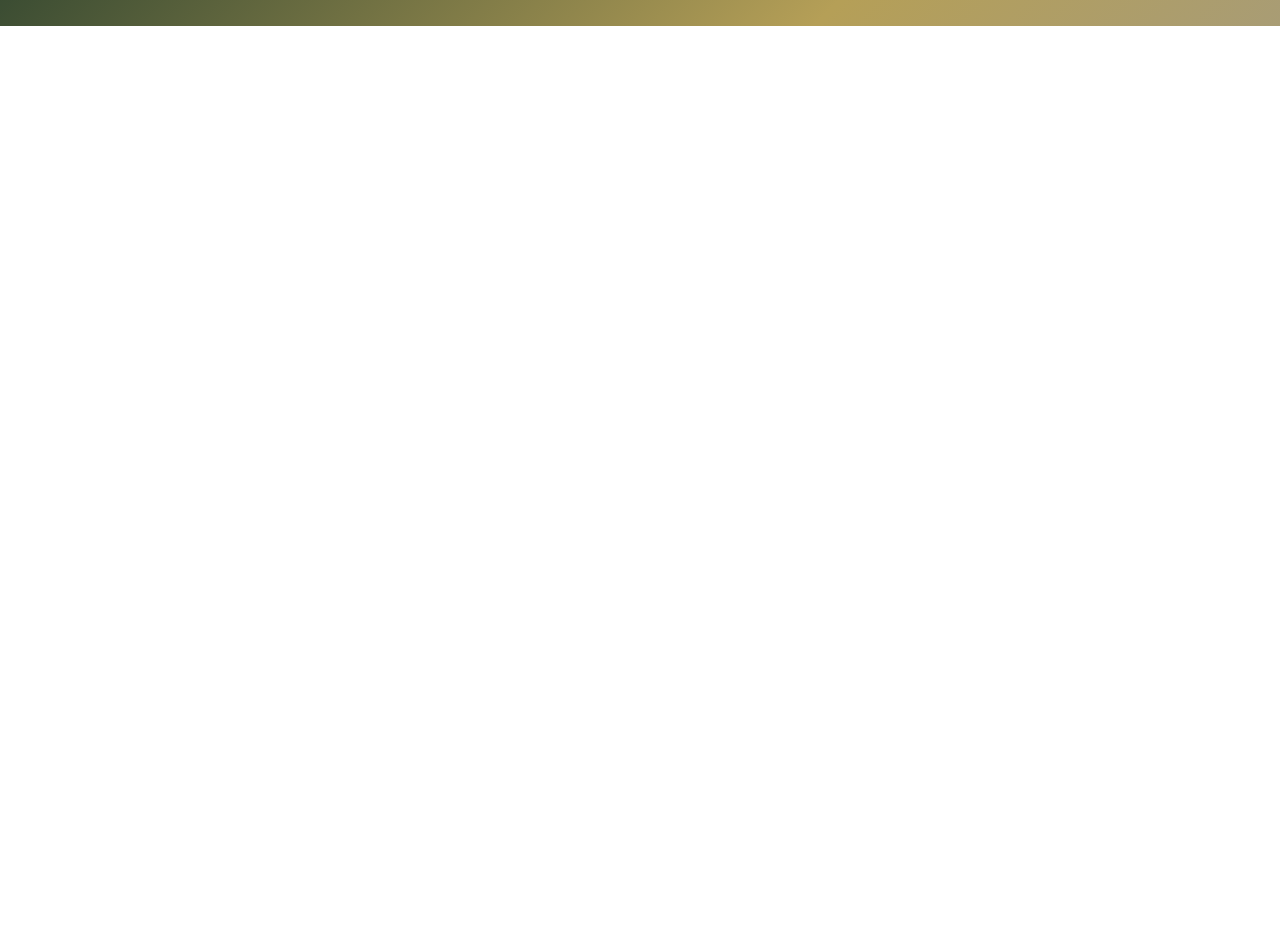
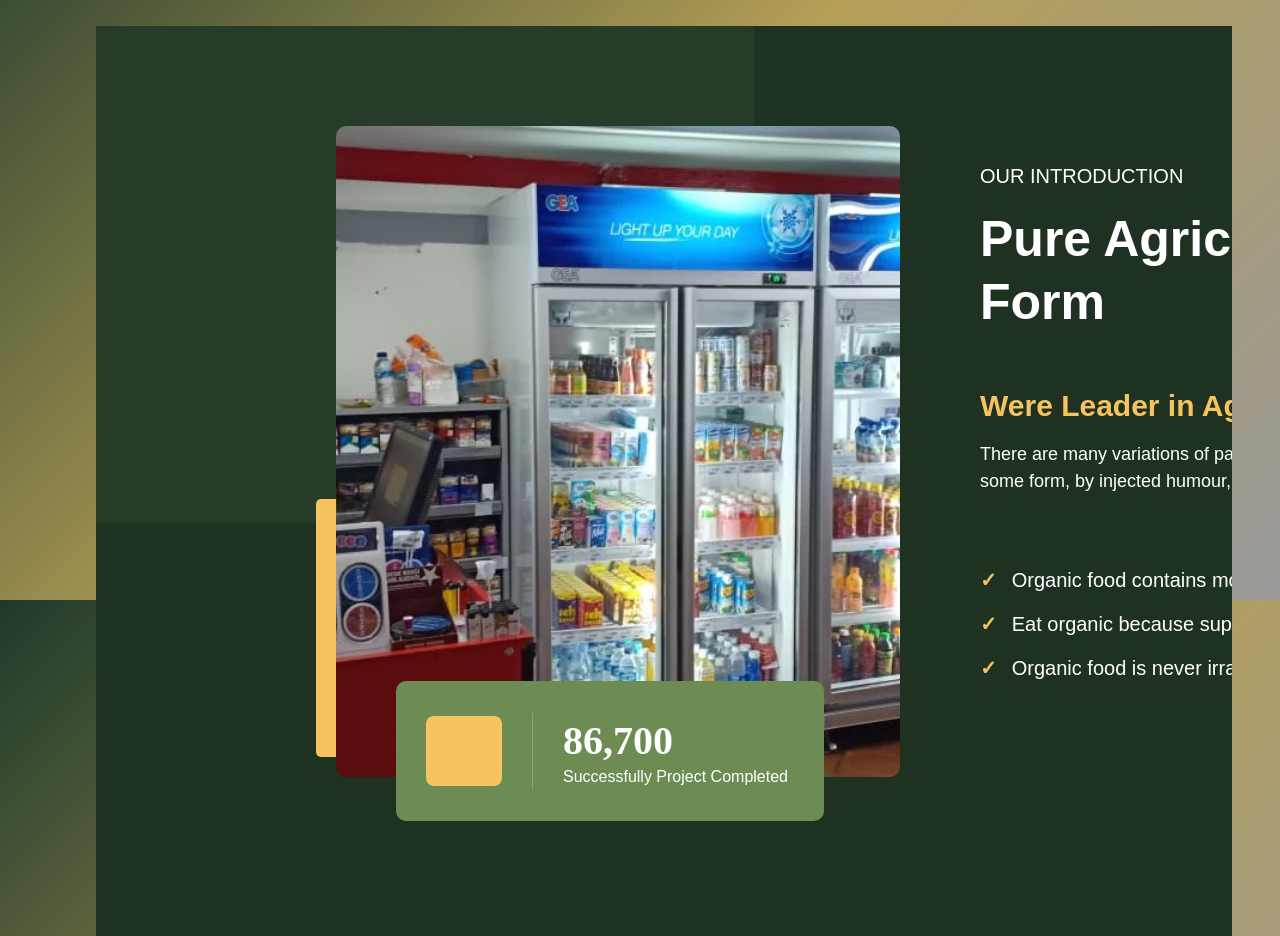
Before and after one commit to Shacio21/MERNKOPEG, a React (Vite) app in the folder client/: page / in a window 1280 px wide. Shown: the part 1000-1936 px from the top of the page. Before the commit the page ends 1026 px from the top, so only its background shows below. Built offline with nearby package versions, Linux system fonts and the light colour scheme.

Commit message:
information testing

```diff
--- /dev/null
+++ b/client/src/components/landingpage/InformationSection.tsx
@@ -0,0 +1,49 @@
+import React from "react";
+import "../../style/landingpage.css";
+import image6 from "../../assets/backgroundhero.webp"; // ganti dengan path gambar yang sesuai
+
+const InformationSection: React.FC = () => {
+  return (
+    <section className="intro-section">
+      <div className="intro-left-bg"></div>
+      <div className="intro-yellow-bar"></div>
+
+      <div className="intro-image-container">
+        <img src={image6} alt="Organic Farming" className="intro-image" />
+
+        <div className="project-card">
+          <div className="project-icon"></div>
+          <div className="project-line"></div>
+          <div className="project-text">
+            <h2>86,700</h2>
+            <p>Successfully Project Completed</p>
+          </div>
+        </div>
+      </div>
+
+      <div className="intro-text">
+        <div className="intro-title">
+          <p className="intro-sub">OUR INTRODUCTION</p>
+          <h1>Pure Agriculture and Organic Form</h1>
+        </div>
+
+        <div className="intro-desc">
+          <h3>Were Leader in Agriculture Market</h3>
+          <p>
+            There are many variations of passages of available but the majority
+            have suffered alteration in some form, by injected humour, or
+            randomized words even slightly believable.
+          </p>
+        </div>
+
+        <ul className="intro-list">
+          <li>Organic food contains more vitamins</li>
+          <li>Eat organic because supply meets demand</li>
+          <li>Organic food is never irradiated</li>
+        </ul>
+      </div>
+    </section>
+  );
+};
+
+export default InformationSection;
--- a/client/src/pages/landingpage.tsx
+++ b/client/src/pages/landingpage.tsx
@@ -1,6 +1,7 @@
 import React from 'react'
 import Navbar from '../components/landingpage/Navbar'
 import HeroSection from '../components/landingpage/HeroSection'
+import InformationSection from '../components/landingpage/InformationSection'
 import "../style/landingpage.css"
 
 const LandingPage: React.FC = () => {
@@ -8,6 +9,7 @@ const LandingPage: React.FC = () => {
     <div className='landing-page'>
       <Navbar />
       <HeroSection />
+      <InformationSection />
     </div>
   )
 }
--- a/client/src/style/landingpage.css
+++ b/client/src/style/landingpage.css
@@ -205,3 +205,152 @@ html, body {
 .hero-button:hover {
   background: #e5b84f;
 }
+
+
+/* ================= INFORMATION SECTION ================== */
+
+.intro-section {
+  position: relative;
+  width: 100%;
+  height: 910px;
+  background-color: #1f3221;
+  display: flex;
+  align-items: center;
+  justify-content: center;
+  overflow: hidden;
+  font-family: 'Livvic', sans-serif;
+  color: #ffffff;
+}
+
+.intro-left-bg {
+  position: absolute;
+  left: 0;
+  top: 0;
+  width: 658px;
+  height: 497px;
+  background: #263c28;
+}
+
+.intro-yellow-bar {
+  position: absolute;
+  left: 220px;
+  top: 473px;
+  width: 20px;
+  height: 258px;
+  background: #f7c35f;
+  border-radius: 5px 0 0 5px;
+}
+
+.intro-image-container {
+  position: absolute;
+  left: 240px;
+  top: 100px;
+}
+
+.intro-image {
+  width: 564px;
+  height: 651px;
+  object-fit: cover;
+  border-radius: 10px;
+  background: linear-gradient(0deg, rgba(0, 0, 0, 0.2), rgba(0, 0, 0, 0.2));
+}
+
+.project-card {
+  position: absolute;
+  bottom: -40px;
+  left: 60px;
+  width: 428px;
+  height: 140px;
+  background: #6d8c54;
+  border-radius: 10px;
+  display: flex;
+  align-items: center;
+  padding: 0 30px;
+  gap: 30px;
+}
+
+.project-icon {
+  width: 76px;
+  height: 70px;
+  background-color: #f7c35f;
+  border-radius: 8px;
+}
+
+.project-line {
+  width: 1px;
+  height: 77px;
+  background: rgba(255, 255, 255, 0.2);
+}
+
+.project-text h2 {
+  font-family: 'Mistral', cursive;
+  font-size: 40px;
+  margin: 0;
+}
+
+.project-text p {
+  font-size: 16px;
+  font-weight: 500;
+  margin: 4px 0 0;
+}
+
+.intro-text {
+  position: absolute;
+  left: 884px;
+  top: 119px;
+  width: 796px;
+  display: flex;
+  flex-direction: column;
+  gap: 55px;
+}
+
+.intro-sub {
+  font-family: 'Century Gothic', sans-serif;
+  font-size: 20px;
+  color: #ffffff;
+}
+
+.intro-title h1 {
+  font-weight: 700;
+  font-size: 50px;
+  line-height: 63px;
+  margin: 0;
+  color: #ffffff;
+}
+
+.intro-desc h3 {
+  color: #f7c35f;
+  font-size: 30px;
+  margin-bottom: 10px;
+}
+
+.intro-desc p {
+  font-family: 'Century Gothic', sans-serif;
+  font-size: 18px;
+  line-height: 27px;
+  color: #ffffff;
+}
+
+.intro-list {
+  list-style: none;
+  padding: 0;
+  margin: 0;
+  display: flex;
+  flex-direction: column;
+  gap: 20px;
+}
+
+.intro-list li::before {
+  content: '\2713'; /* check icon */
+  color: #f7c35f;
+  margin-right: 15px;
+  font-weight: bold;
+}
+
+.intro-list li {
+  font-size: 20px;
+  font-weight: 500;
+  display: flex;
+  align-items: center;
+  color: #ffffff;
+}
```
